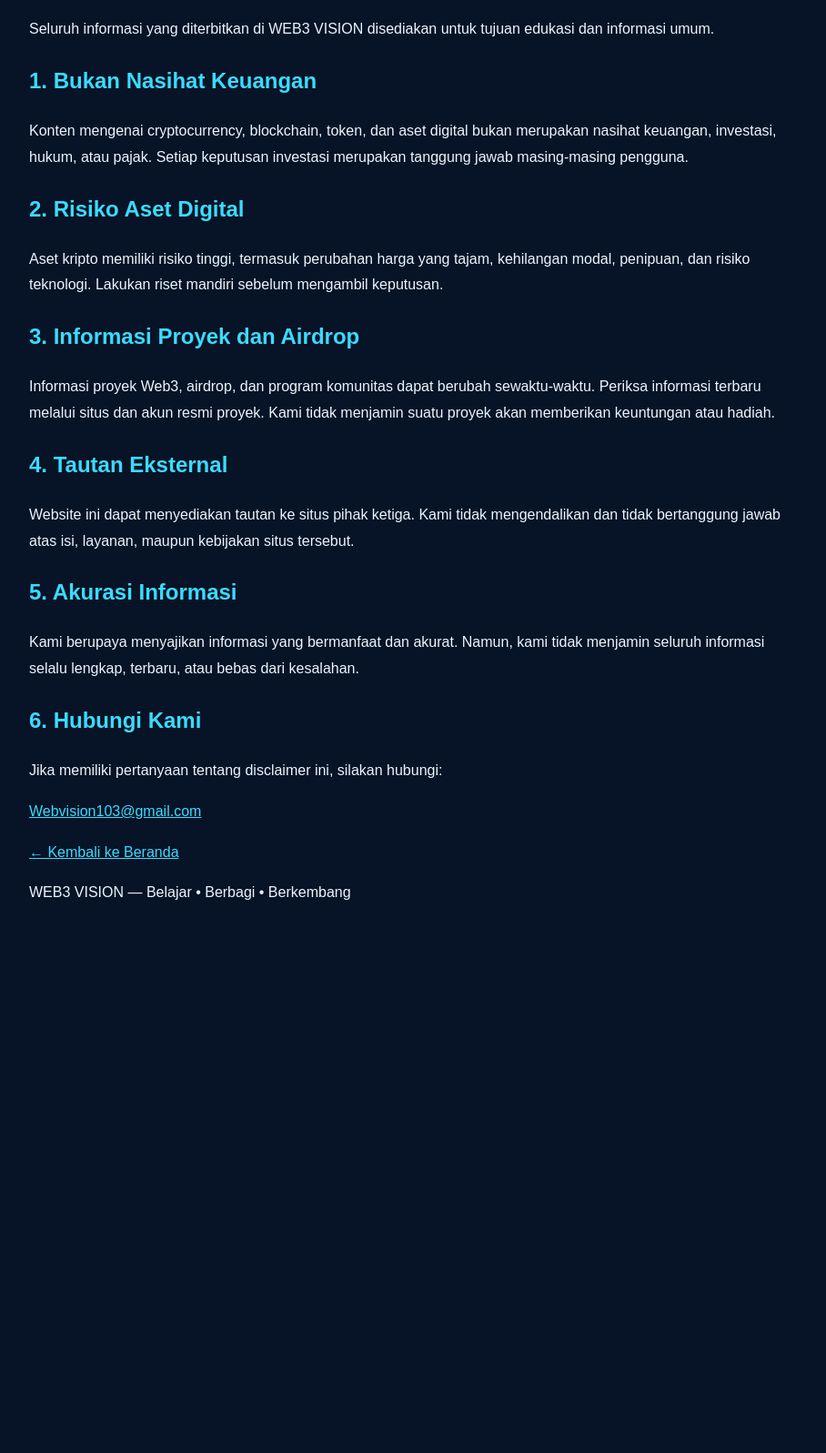
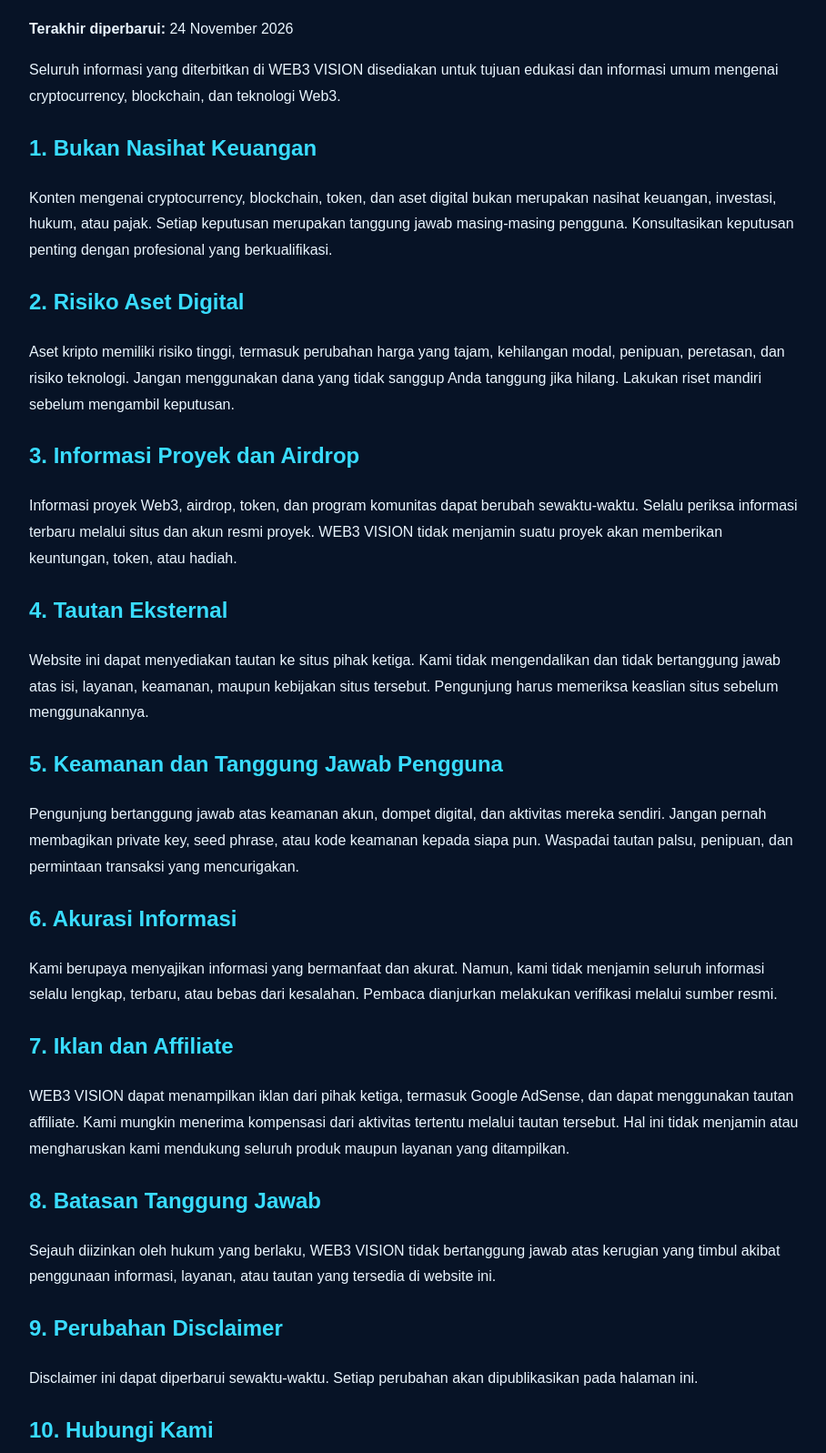
Before and after one commit to lukiirwansyah76-bot/lukiirwansyah76-bot.github.io, a website: page disclaimer.html in a window 1280 px wide. Shown: the part 147-1744 px from the top of the page at 91% size, without its empty margins (183-1091 px from the left). Before the commit the page ends 1179 px from the top, so only its background shows below. Drawn offline with Linux system fonts and the light colour scheme.

Commit message:
Revise disclaimer content for clarity and completeness
Updated the disclaimer content to include additional information about investment risks, user responsibilities, and advertising policies.

```diff
--- a/disclaimer.html
+++ b/disclaimer.html
@@ -5,7 +5,8 @@
   <meta charset="UTF-8">
   <meta name="viewport" content="width=device-width, initial-scale=1.0">
   <title>Disclaimer | WEB3 VISION</title>
-  <meta name="description" content="Disclaimer WEB3 VISION tentang informasi cryptocurrency, blockchain, Web3, dan risiko aset digital.">
+  <meta name="description" content="Disclaimer WEB3 VISION tentang informasi cryptocurrency, blockchain, Web3, aset digital, risiko investasi, dan iklan.">
+  <link rel="canonical" href="https://lukiirwansyah76-bot.github.io/disclaimer.html">
   <style>
     body {
       margin: 0;
@@ -19,43 +20,51 @@
       max-width: 850px;
       margin: auto;
     }
-    h1, h2 {
-      color: #39dcff;
-    }
-    a {
-      color: #39dcff;
-    }
+    h1, h2 { color: #39dcff; }
+    a { color: #39dcff; }
   </style>
 </head>
 <body>
 <main>
-  <p><a href="index.html">Beranda</a></p>
+  <p><a href="/">Beranda</a></p>
 
   <h1>Disclaimer WEB3 VISION</h1>
+  <p><strong>Terakhir diperbarui:</strong> 24 November 2026</p>
 
-  <p>Seluruh informasi yang diterbitkan di WEB3 VISION disediakan untuk tujuan edukasi dan informasi umum.</p>
+  <p>Seluruh informasi yang diterbitkan di WEB3 VISION disediakan untuk tujuan edukasi dan informasi umum mengenai cryptocurrency, blockchain, dan teknologi Web3.</p>
 
   <h2>1. Bukan Nasihat Keuangan</h2>
-  <p>Konten mengenai cryptocurrency, blockchain, token, dan aset digital bukan merupakan nasihat keuangan, investasi, hukum, atau pajak. Setiap keputusan investasi merupakan tanggung jawab masing-masing pengguna.</p>
+  <p>Konten mengenai cryptocurrency, blockchain, token, dan aset digital bukan merupakan nasihat keuangan, investasi, hukum, atau pajak. Setiap keputusan merupakan tanggung jawab masing-masing pengguna. Konsultasikan keputusan penting dengan profesional yang berkualifikasi.</p>
 
   <h2>2. Risiko Aset Digital</h2>
-  <p>Aset kripto memiliki risiko tinggi, termasuk perubahan harga yang tajam, kehilangan modal, penipuan, dan risiko teknologi. Lakukan riset mandiri sebelum mengambil keputusan.</p>
+  <p>Aset kripto memiliki risiko tinggi, termasuk perubahan harga yang tajam, kehilangan modal, penipuan, peretasan, dan risiko teknologi. Jangan menggunakan dana yang tidak sanggup Anda tanggung jika hilang. Lakukan riset mandiri sebelum mengambil keputusan.</p>
 
   <h2>3. Informasi Proyek dan Airdrop</h2>
-  <p>Informasi proyek Web3, airdrop, dan program komunitas dapat berubah sewaktu-waktu. Periksa informasi terbaru melalui situs dan akun resmi proyek. Kami tidak menjamin suatu proyek akan memberikan keuntungan atau hadiah.</p>
+  <p>Informasi proyek Web3, airdrop, token, dan program komunitas dapat berubah sewaktu-waktu. Selalu periksa informasi terbaru melalui situs dan akun resmi proyek. WEB3 VISION tidak menjamin suatu proyek akan memberikan keuntungan, token, atau hadiah.</p>
 
   <h2>4. Tautan Eksternal</h2>
-  <p>Website ini dapat menyediakan tautan ke situs pihak ketiga. Kami tidak mengendalikan dan tidak bertanggung jawab atas isi, layanan, maupun kebijakan situs tersebut.</p>
+  <p>Website ini dapat menyediakan tautan ke situs pihak ketiga. Kami tidak mengendalikan dan tidak bertanggung jawab atas isi, layanan, keamanan, maupun kebijakan situs tersebut. Pengunjung harus memeriksa keaslian situs sebelum menggunakannya.</p>
 
-  <h2>5. Akurasi Informasi</h2>
-  <p>Kami berupaya menyajikan informasi yang bermanfaat dan akurat. Namun, kami tidak menjamin seluruh informasi selalu lengkap, terbaru, atau bebas dari kesalahan.</p>
+  <h2>5. Keamanan dan Tanggung Jawab Pengguna</h2>
+  <p>Pengunjung bertanggung jawab atas keamanan akun, dompet digital, dan aktivitas mereka sendiri. Jangan pernah membagikan private key, seed phrase, atau kode keamanan kepada siapa pun. Waspadai tautan palsu, penipuan, dan permintaan transaksi yang mencurigakan.</p>
 
-  <h2>6. Hubungi Kami</h2>
+  <h2>6. Akurasi Informasi</h2>
+  <p>Kami berupaya menyajikan informasi yang bermanfaat dan akurat. Namun, kami tidak menjamin seluruh informasi selalu lengkap, terbaru, atau bebas dari kesalahan. Pembaca dianjurkan melakukan verifikasi melalui sumber resmi.</p>
+
+  <h2>7. Iklan dan Affiliate</h2>
+  <p>WEB3 VISION dapat menampilkan iklan dari pihak ketiga, termasuk Google AdSense, dan dapat menggunakan tautan affiliate. Kami mungkin menerima kompensasi dari aktivitas tertentu melalui tautan tersebut. Hal ini tidak menjamin atau mengharuskan kami mendukung seluruh produk maupun layanan yang ditampilkan.</p>
+
+  <h2>8. Batasan Tanggung Jawab</h2>
+  <p>Sejauh diizinkan oleh hukum yang berlaku, WEB3 VISION tidak bertanggung jawab atas kerugian yang timbul akibat penggunaan informasi, layanan, atau tautan yang tersedia di website ini.</p>
+
+  <h2>9. Perubahan Disclaimer</h2>
+  <p>Disclaimer ini dapat diperbarui sewaktu-waktu. Setiap perubahan akan dipublikasikan pada halaman ini.</p>
+
+  <h2>10. Hubungi Kami</h2>
   <p>Jika memiliki pertanyaan tentang disclaimer ini, silakan hubungi:</p>
   <p><a href="mailto:Webvision103@gmail.com">Webvision103@gmail.com</a></p>
 
-  <p><a href="index.html">← Kembali ke Beranda</a></p>
-
+  <p><a href="/">← Kembali ke Beranda</a></p>
   <p>WEB3 VISION — Belajar • Berbagi • Berkembang</p>
 </main>
 </body>
```
